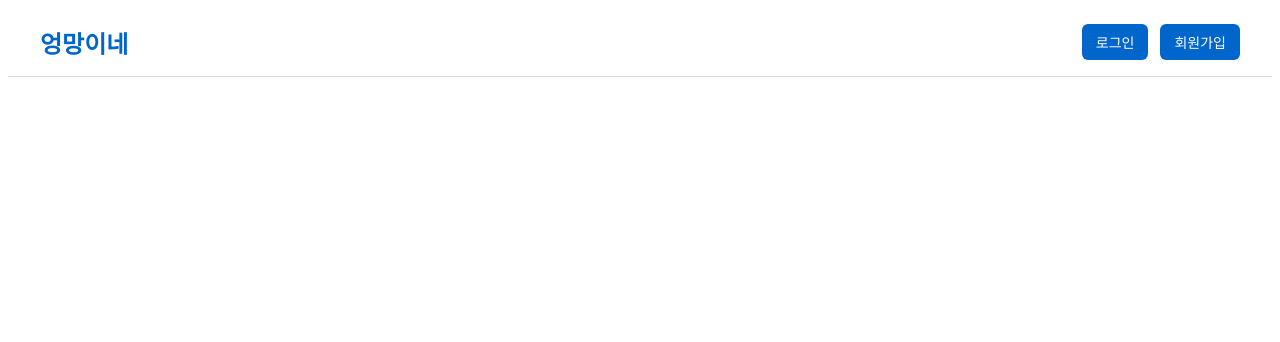
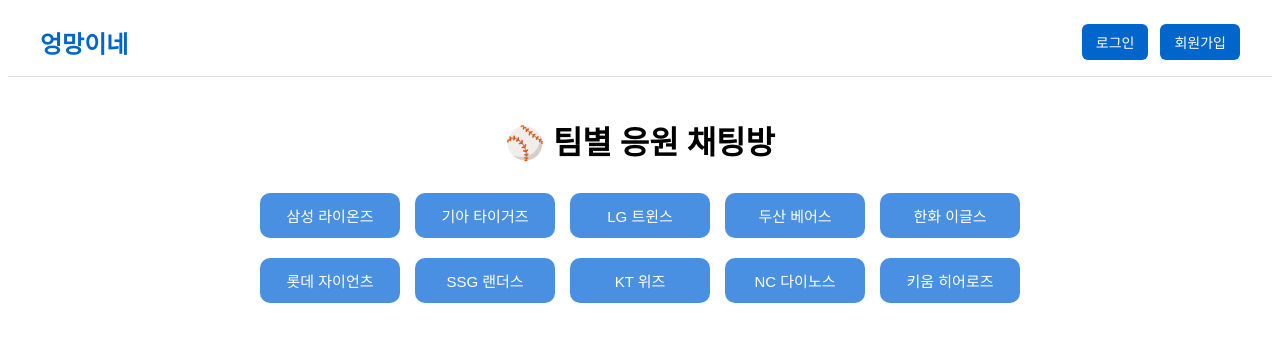
Before and after one commit to Zackdokong/ung-mang-e-nae, a React (Vite) app: page / in a window 1280 px wide. Shown: the top 342 px of the page. Built offline with nearby package versions, Linux system fonts and the light colour scheme; no server answers.

Commit message:
채팅방 UI 완성

```diff
--- a/src/Router.jsx
+++ b/src/Router.jsx
@@ -4,6 +4,7 @@
 import Login from "./pages/auth/login";
 import Signup from "./pages/auth/signup";
 import TeamSetting from "./pages/team/TeamSetting";
+import ChatRoom from "./pages/chatroom/chatroom";
 
 function Router() {
     return(<Routes>
@@ -11,6 +12,7 @@
         <Route path="/login" element={<Login />} />
         <Route path="/signup" element={<Signup />} />
         <Route path="/my-team" element={<TeamSetting />} />
+        <Route path="/chatroom/:team" element={<ChatRoom />} />
     </Routes>);
 }
 
--- a/src/constants/constants.js
+++ b/src/constants/constants.js
@@ -1,9 +1,9 @@
 export const teams = [
+    "삼성 라이온즈",
     "기아 타이거즈",
     "LG 트윈스",
     "두산 베어스",
     "한화 이글스",
-    "삼성 라이온즈",
     "롯데 자이언츠",
     "SSG 랜더스",
     "KT 위즈",
--- a/src/pages/auth/login.jsx
+++ b/src/pages/auth/login.jsx
@@ -1,7 +1,7 @@
 import React, { useState } from "react";
 import { useNavigate, Link } from "react-router-dom";
 import styles from "./Login.module.css";
-import Header from "../../components/header/Header";
+import Header from "../../components/header/header";
 import { supabase } from "../../supabaseClient";
 
 function Login() {
--- /dev/null
+++ b/src/pages/chatroom/Chatroom.jsx
@@ -0,0 +1,59 @@
+import React, { useState } from "react";
+import { useParams, useNavigate } from "react-router-dom";
+import Header from '../../components/header/header';
+import styles from './ChatRoom.module.css';
+
+function ChatRoom() {
+  const { team } = useParams();
+  const navigate = useNavigate();
+
+  const [messages, setMessages] = useState([]);
+  const [input, setInput] = useState("");
+
+  const handleSend = () => {
+    if (!input.trim()) return;
+
+    const newMessage = {
+      id: Date.now(),
+      text: input,
+      sender: "나", // 추후 로그인 연동 시 닉네임으로 교체
+    };
+
+    setMessages((prev) => [...prev, newMessage]);
+    setInput("");
+  };
+
+  return (
+    <>
+      <Header />
+      <div className={styles.chatRoomContainer}>
+        <div className={styles.topBar}>
+          <button className={styles.backButton} onClick={() => navigate(-1)}>←</button>
+          <h2 className={styles.title}>{team} 응원 채팅방</h2>
+        </div>
+
+        <div className={styles.chatArea}>
+          {messages.map((msg) => (
+            <div key={msg.id} className={styles.message}>
+              <strong>{msg.sender}</strong>: {msg.text}
+            </div>
+          ))}
+        </div>
+
+        <div className={styles.inputArea}>
+          <input
+            type="text"
+            placeholder="메시지를 입력하세요"
+            value={input}
+            onChange={(e) => setInput(e.target.value)}
+            onKeyDown={(e) => e.key === 'Enter' && handleSend()}
+            className={styles.input}
+          />
+          <button onClick={handleSend} className={styles.sendButton}>전송</button>
+        </div>
+      </div>
+    </>
+  );
+}
+
+export default ChatRoom;
--- /dev/null
+++ b/src/pages/chatroom/Chatroom.module.css
@@ -0,0 +1,68 @@
+.chatRoomContainer {
+    display: flex;
+    flex-direction: column;
+    height: calc(100vh - 60px); /* Header 높이 제외 */
+    padding: 10px;
+  }
+
+  .topBar {
+    display: flex;
+    align-items: center;
+    margin-bottom: 10px;
+  }
+
+  .backButton {
+    font-size: 20px;
+    background: none;
+    border: none;
+    cursor: pointer;
+    margin-right: 10px;
+  }
+
+  .title {
+    font-size: 1.5rem;
+    flex-grow: 1;
+    text-align: left;
+  }
+
+  .chatArea {
+    height: 60vh; /* chatArea 높이 제한 */
+    overflow-y: auto;
+    padding: 10px;
+    border: 1px solid #ccc;
+    border-radius: 8px;
+    background-color: #f9f9f9;
+    margin-bottom: 10px;
+  }
+
+  .message {
+    margin-bottom: 8px;
+    font-size: 14px;
+    word-wrap: break-word;
+  }
+
+  .inputArea {
+    display: flex;
+    gap: 10px;
+  }
+
+  .input {
+    flex-grow: 1;
+    padding: 10px;
+    font-size: 14px;
+    border-radius: 8px;
+    border: 1px solid #ccc;
+  }
+
+  .sendButton {
+    padding: 10px 16px;
+    background-color: #4a90e2;
+    color: white;
+    border: none;
+    border-radius: 8px;
+    cursor: pointer;
+  }
+
+  .sendButton:hover {
+    background-color: #357abd;
+  }
--- /dev/null
+++ b/src/pages/main/Mainpage.module.css
@@ -0,0 +1,33 @@
+.container {
+    text-align: center;
+    margin-top: 40px;
+  }
+
+  .title {
+    font-size: 2rem;
+    margin-bottom: 30px;
+  }
+
+  .row {
+    display: flex;
+    justify-content: center;
+    gap: 15px;
+    margin-bottom: 20px;
+    flex-wrap: nowrap; /* 버튼이 줄바꿈되지 않도록 고정 */
+  }
+
+  .chatButton {
+    padding: 12px 20px;
+    font-size: 15px;
+    min-width: 140px;
+    border: none;
+    border-radius: 10px;
+    background-color: #4a90e2;
+    color: white;
+    cursor: pointer;
+    transition: background-color 0.3s;
+  }
+
+  .chatButton:hover {
+    background-color: #357abd;
+  }
--- a/src/pages/main/mainpage.jsx
+++ b/src/pages/main/mainpage.jsx
@@ -1,11 +1,49 @@
 import React from "react";
-import './mainpage.css';
-import Header from '../../components/header/header'; // 대문자 H로!
+import { useNavigate } from "react-router-dom";
+import styles from './Mainpage.module.css';
+import Header from '../../components/header/header';
+import * as constants from '../../constants/constants'; // 여기만 수정됨
 
 function MainPage() {
+  const navigate = useNavigate();
+
+  const handleEnterChat = (team) => {
+    const teamSlug = team.replace(/\s/g, '');
+    navigate(`/chatroom/${teamSlug}`);
+  };
+
+  // 5개씩 두 줄로 나누기
+  const firstRow = constants.teams.slice(0, 5);
+  const secondRow = constants.teams.slice(5, 10);
+
   return (
     <>
       <Header />
+      <div className={styles.container}>
+        <h1 className={styles.title}>⚾️ 팀별 응원 채팅방</h1>
+        <div className={styles.row}>
+          {firstRow.map((team) => (
+            <button
+              key={team}
+              className={styles.chatButton}
+              onClick={() => handleEnterChat(team)}
+            >
+              {team}
+            </button>
+          ))}
+        </div>
+        <div className={styles.row}>
+          {secondRow.map((team) => (
+            <button
+              key={team}
+              className={styles.chatButton}
+              onClick={() => handleEnterChat(team)}
+            >
+              {team}
+            </button>
+          ))}
+        </div>
+      </div>
     </>
   );
 }
```
Also changed, not shown: src/pages/main/mainpage.css (deleted).
